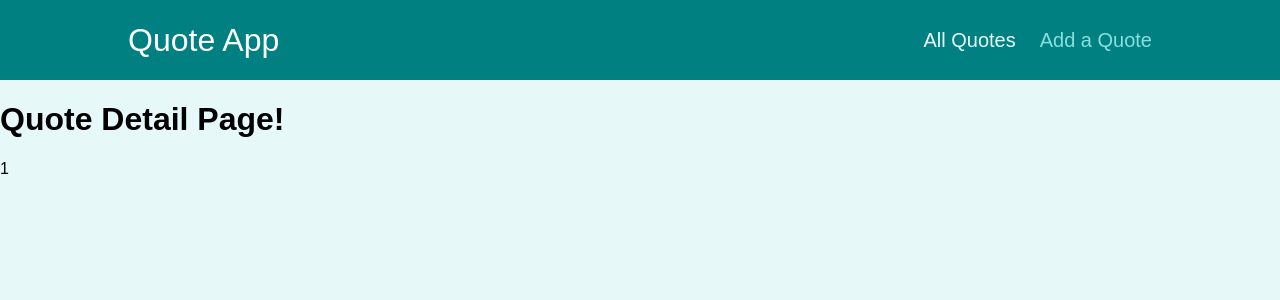
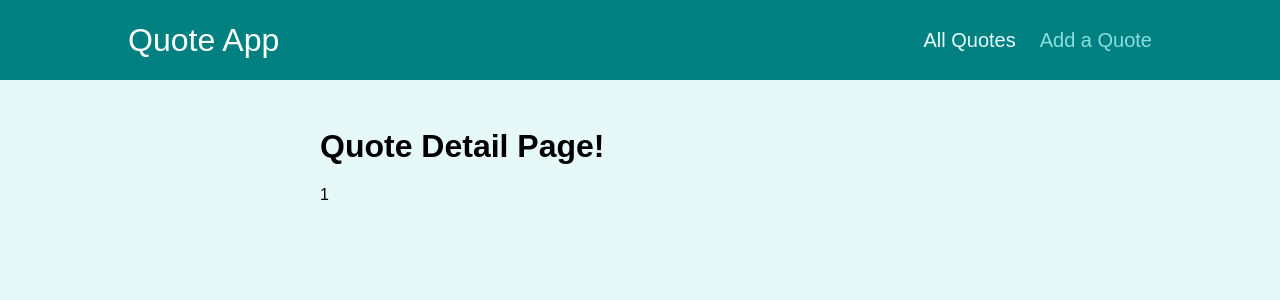
Before and after one commit to berkagmpp/router_practice-quotes_app, a React (Create React App) app: page /quotes/1 in a window 1280 px wide. Shown: the top 300 px of the page. Built offline with nearby package versions, Linux system fonts and the light colour scheme.

Commit message:
Feat: Add Layout.js wrapper component Add Layout.js wrapper component include MainNavigaion Import Layout in App.js Ref: #12dfe01f4348279b17c88f7c2fdb0ec6b59a28b3

```diff
--- a/src/App.js
+++ b/src/App.js
@@ -1,6 +1,6 @@
-import { Fragment } from "react";
 import { Route, Switch, Redirect } from "react-router-dom";
 
+import Layout from "./components/layout/Layout";
 import MainNavigation from "./components/layout/MainNavigation";
 import AllQuotes from "./components/pages/AllQuotes";
 import QuoteDetail from "./components/pages/QuoteDetail";
@@ -8,8 +8,7 @@
 
 function App() {
     return (
-        <Fragment>
-            <MainNavigation />
+        <Layout>
             <Switch>
                 <Route path="/" exact>
                     <Redirect to="/quotes" />
@@ -24,7 +23,7 @@
                     <NewQuote />
                 </Route>
             </Switch>
-        </Fragment>
+        </Layout>
     );
 }
 
--- /dev/null
+++ b/src/components/layout/Layout.js
@@ -0,0 +1,18 @@
+import { Fragment } from "react";
+
+import MainNavigation from "./MainNavigation";
+
+import classes from './Layout.module.css';
+
+const Layout = props => {
+    return (
+        <Fragment>
+            <MainNavigation />
+            <main className={classes.main}>
+                {props.children}
+            </main>
+        </Fragment>
+    );
+};
+
+export default Layout;
```
